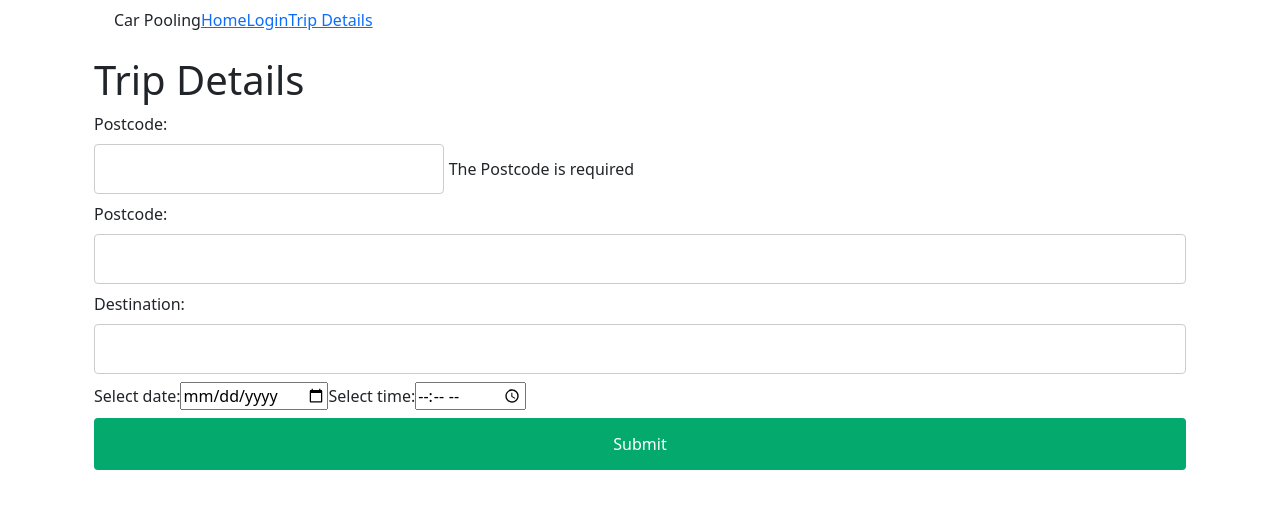
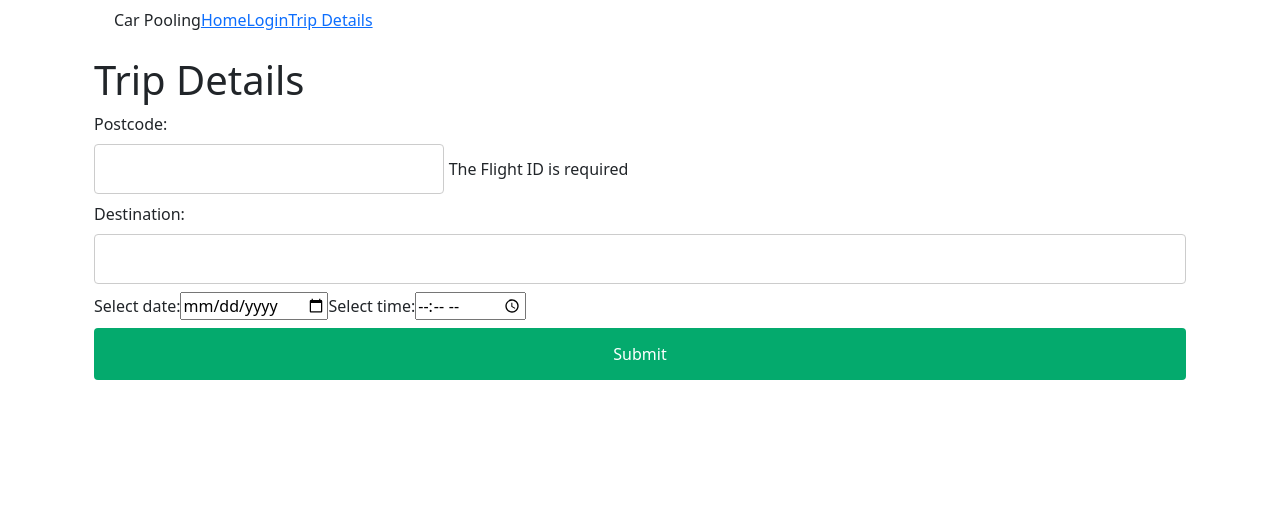
Before and after one commit to n1603120/car-pooling-repo, an Angular app: page /tripDetails in a window 1280 px wide. Shown: the top 508 px of the page. Built offline with nearby package versions, Linux system fonts and the light colour scheme.

Commit message:
More validation added, not finished

```diff
--- a/src/app/trip-details/trip-details.component.html
+++ b/src/app/trip-details/trip-details.component.html
@@ -3,13 +3,17 @@
     <h1>Trip Details</h1>
     <form [formGroup] ="tripForm" (ngSubmit)="onSubmit()">
       <fieldset>
-        <label>Postcode: <input maxlength="8" type="text" formControlName="tripPostcode"></label>
+        <label for = "tripPostcode">Postcode: <input maxlength="8" type="text" id = "tripPostcode" formControlName="tripPostcode"></label>
+<!--        <span class="error-msg" *ngIf="getTripPostcode && getTripPostcode.invalid">-->
+<!--      The Postcode is required-->
+<!--    </span>-->
+<!--        <span class="text-danger" *ngIf="(registerTripControl.tripPostcode.touched || submitted) && registerTripControl.tripPostcode.errors?.required">-->
+<!--      The Flight ID is required-->
+<!--    </span>-->
         <span class="error-msg" *ngIf="tripForm.controls.tripPostcode.errors">
-      The Postcode is required
+      The Flight ID is required
     </span>
       </fieldset>
-      <label for="postcode">Postcode:</label>
-      <input type="text" id="postcode" formControlName="tripPostcode">
       <label for="destination">Destination:</label>
       <input type="text" id="destination" formControlName="tripDestination">
       <label for="datePicker">Select date: </label>
--- a/src/app/trip-details/trip-details.component.ts
+++ b/src/app/trip-details/trip-details.component.ts
@@ -14,6 +14,7 @@ export class TripDetailsComponent implements OnInit {
  // @Output() tripEntered = new EventEmitter<Trip>();
   title = 'ReactiveForms';
   tripForm: FormGroup;
+  submitted = false;
 
   // ngOnInit() {
   //   this.tripForm = new FormGroup({
@@ -25,6 +26,7 @@ export class TripDetailsComponent implements OnInit {
   // }
   //private trip: Trip;
   onSubmit(): void {
+    this.submitted = true;
     console.log(this.tripForm);
     //this.tripEntered.emit(this.trip);
   }
@@ -40,13 +42,9 @@ export class TripDetailsComponent implements OnInit {
   ngOnInit(): void {
    // this.updateFromModel(this.trip);
   }
+  get registerTripControl() {
+    return this.tripForm.controls;
+  }
+  get getTripPostcode() { return this.tripForm.get('tripPostcode'); }
 
-  private updateFromModel(trip: Trip): void {
-    this.tripForm.setValue({
-      tripPostcode: trip.postcode,
-      tripDestination: trip.destination,
-      tripDate: trip.date.toISOString(),
-      tripTime: trip.time
-    });
-  }
 }
```
